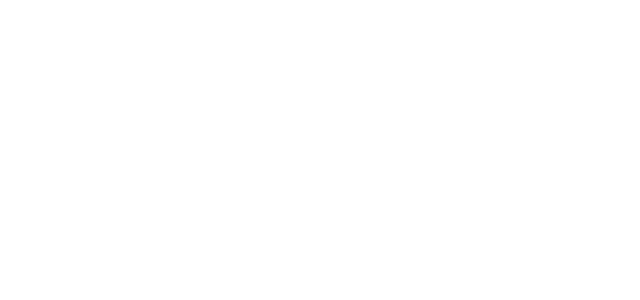
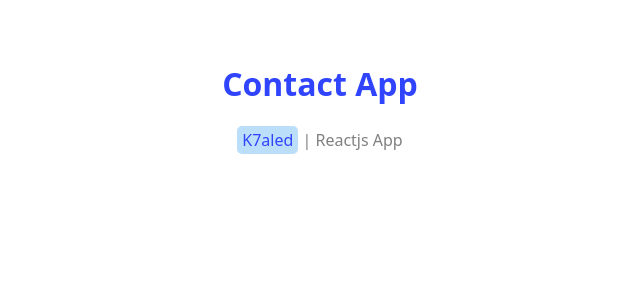
Before and after one commit to rashidikhaled/contact-app, a React (Vite) app: page / in a window 1280 px wide. Shown: the top 300 px of the page, without its empty margins (320-960 px from the left). Built offline with nearby package versions, Linux system fonts and the light colour scheme.

Commit message:
add "Header" componenet

```diff
--- a/src/App.jsx
+++ b/src/App.jsx
@@ -1,9 +1,15 @@
 import { useState } from "react";
+import Header from "./components/Header";
+import "./global.css";
 
 function App() {
   const [count, setCount] = useState(0);
 
-  return <></>;
+  return (
+    <>
+      <Header />
+    </>
+  );
 }
 
 export default App;
--- /dev/null
+++ b/src/components/Header.jsx
@@ -0,0 +1,14 @@
+import React from "react";
+import style from "./Header.module.css";
+const Header = () => {
+  return (
+    <div className={style.container}>
+      <h1>Contact App</h1>
+      <p>
+        <a>K7aled</a> | Reactjs App
+      </p>
+    </div>
+  );
+};
+
+export default Header;
--- /dev/null
+++ b/src/components/Header.module.css
@@ -0,0 +1,24 @@
+.container {
+    margin: 50px 0;
+    text-align: center ;
+
+}
+.container h1 {
+ color: #3044fe;
+ margin-bottom: 20px;
+}
+.container p {
+    color: grey;
+}
+.container a {
+    text-decoration: none;
+    color: #3044fe;
+    background-color: #bbdefb;
+    padding: 3px 5px;
+    border-radius: 5px;
+    transition: all ease-in-out;
+}
+.container a:hover {
+    color:#bbdefb;
+    background-color: #3044fe;
+}
```
